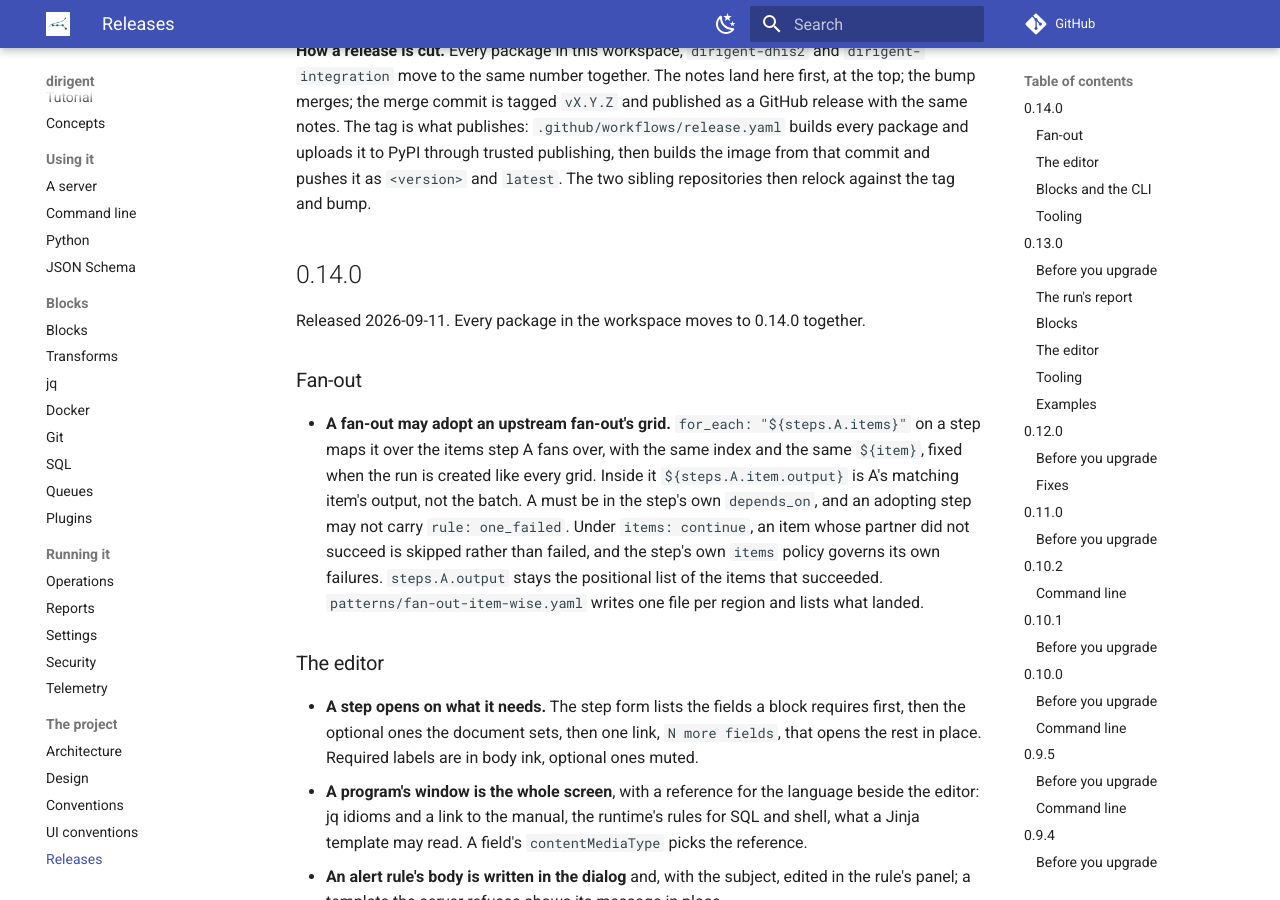
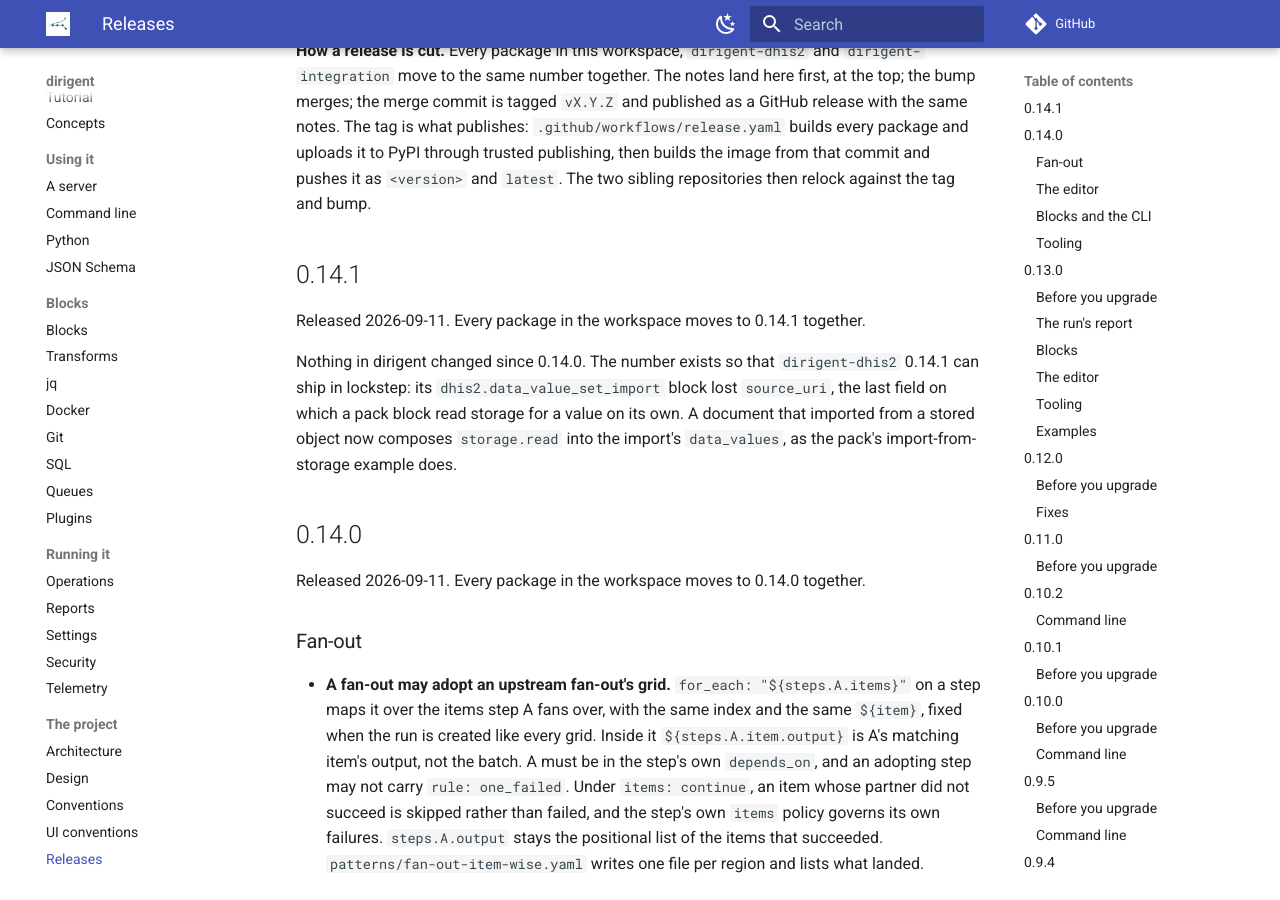
Before and after one commit to winterop-com/dirigent, an MkDocs documentation site: the page built from docs/releases.md, in a window 1280 px wide and 900 px high, scrolled down 302 px. Built offline with MkDocs 1.6.1 and Material for MkDocs 9.7.7, drawn with Linux system fonts in a browser that asks for light colours; comment, search, counter and statistics services are not loaded.

Commit message:
chore: release 0.14.1

```diff
--- a/docs/releases.md
+++ b/docs/releases.md
@@ -14,6 +14,16 @@ with the same notes. The tag is what publishes: `.github/workflows/release.yaml`
 package and uploads it to PyPI through trusted publishing, then builds the image from that
 commit and pushes it as `<version>` and `latest`. The two sibling repositories then relock
 against the tag and bump.
+
+## 0.14.1
+
+Released 2026-09-11. Every package in the workspace moves to 0.14.1 together.
+
+Nothing in dirigent changed since 0.14.0. The number exists so that `dirigent-dhis2` 0.14.1 can
+ship in lockstep: its `dhis2.data_value_set_import` block lost `source_uri`, the last field on
+which a pack block read storage for a value on its own. A document that imported from a stored
+object now composes `storage.read` into the import's `data_values`, as the pack's
+import-from-storage example does.
 
 ## 0.14.0
 
```
Also changed, not shown: 13 other files.
